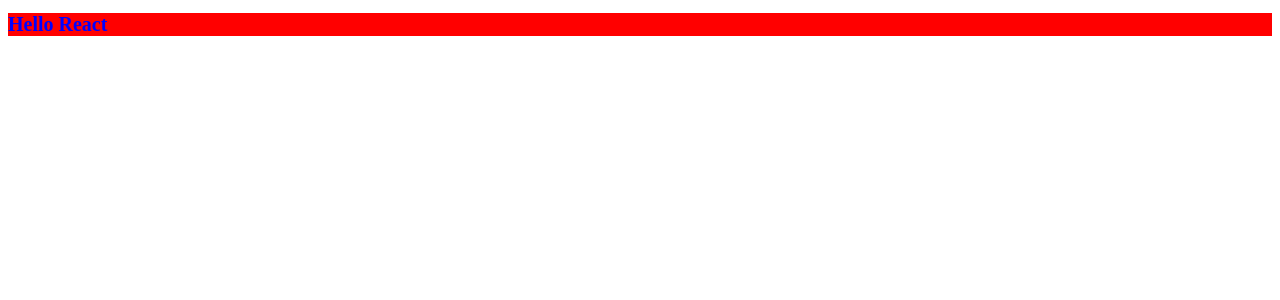
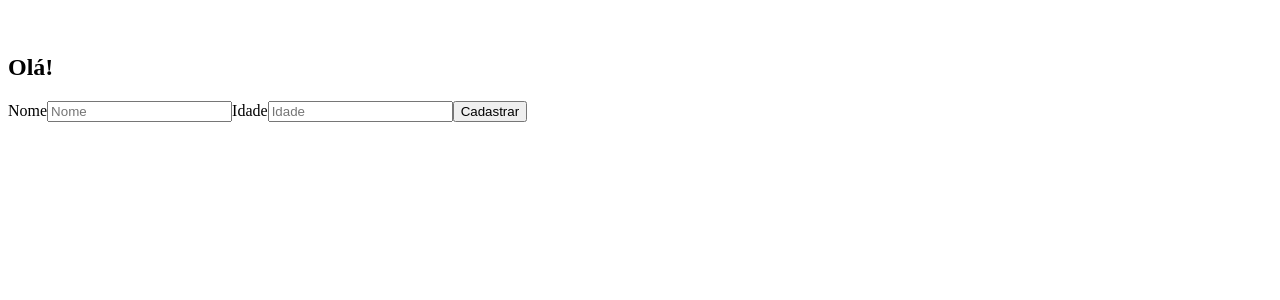
Before and after one commit to JoaoVtRibeiro/meus-estudos-DevClub, a React (Create React App) app in the folder React/projeto/: page / in a window 1280 px wide. Shown: the top 300 px of the page. Built offline with nearby package versions, Linux system fonts and the light colour scheme; the HTML template or start-up script is replaced by a standard one.

Commit message:
Projeto React - Estrutura HTML

```diff
--- a/React/projeto/src/App.js
+++ b/React/projeto/src/App.js
@@ -1,15 +1,28 @@
 import React from "react"
 
-import { Container, H1 } from "./styles"; // Importação dos componentes CSS
+import { Main, Figure, Img, Section, H1, Label, Input, Button } from "./styles"; // Importação dos componentes CSS
 
 // JSX (Sintaxe que permite html e javascript no mesmo código)
 const App = () => {
-    const hello = "Hello React"
+    return (
+        <Main>
+            <Figure>
+                <Img></Img>
+            </Figure>
 
-    return (
-        <Container>
-            <H1>{hello}</H1>
-        </Container>
+            <Section>
+                <H1>Olá!</H1>
+
+                <Label for="Nome">Nome</Label>
+                <Input id="Nome" placeholder="Nome" />
+
+
+                <Label for="Idade">Idade</Label>
+                <Input id="Idade" placeholder="Idade" />
+
+                <Button>Cadastrar</Button>
+            </Section>
+        </Main>
     )
 }
 
--- a/React/projeto/src/styles.js
+++ b/React/projeto/src/styles.js
@@ -2,11 +2,27 @@
 
 // export const nome = styled.tag = componente
 
-export const Container = styled.div`
-    background-color: red;
+export const Main = styled.main`
+
 `
+export const Figure = styled.figure`
 
+`
+export const Img = styled.img`
+
+`
+export const Section = styled.section`
+
+`
 export const H1 = styled.h1`
-    color: blue;
-    font-size: 20px;
+
 `
+export const Label = styled.label`
+
+`
+export const Input = styled.input`
+
+`
+export const Button = styled.button`
+
+`
```
